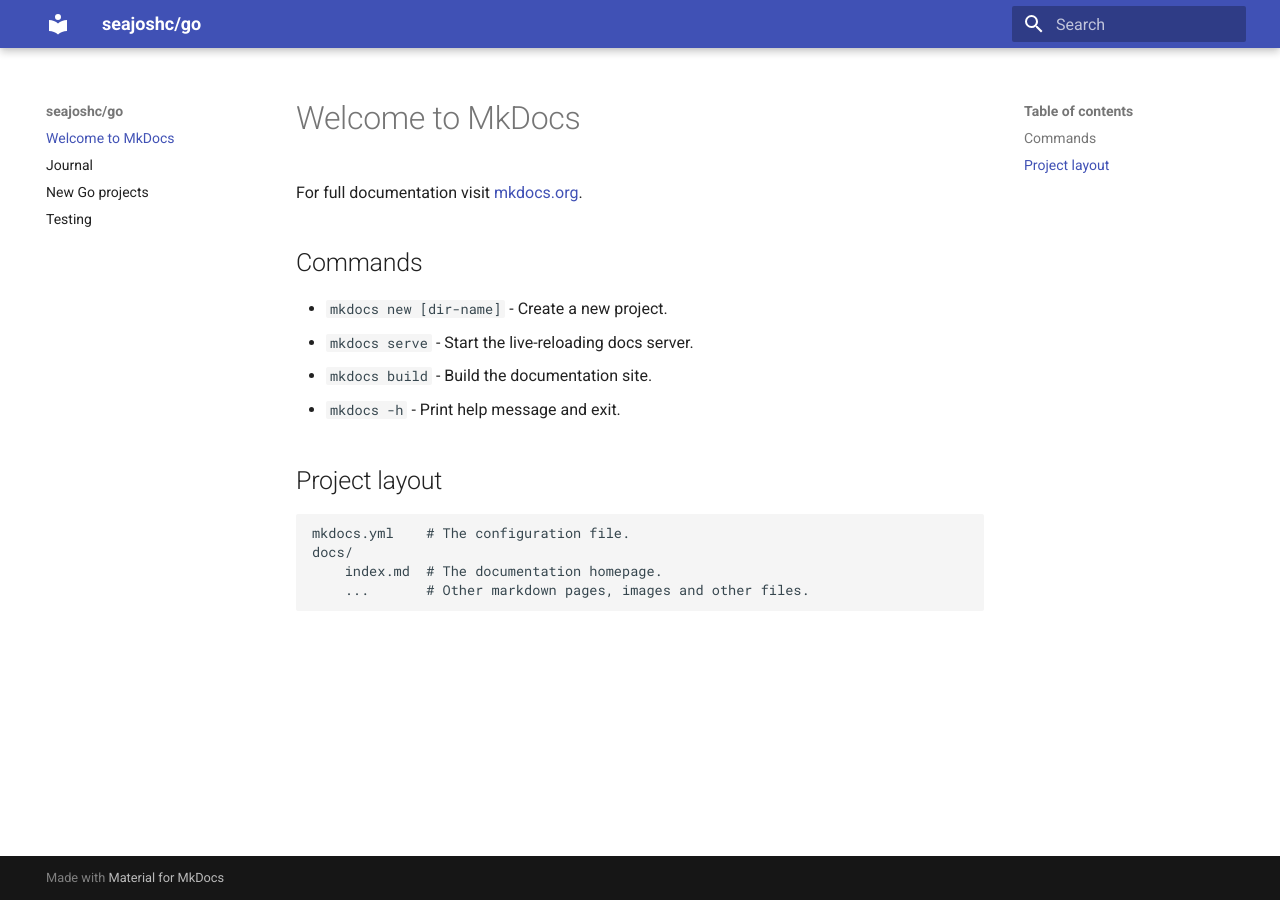
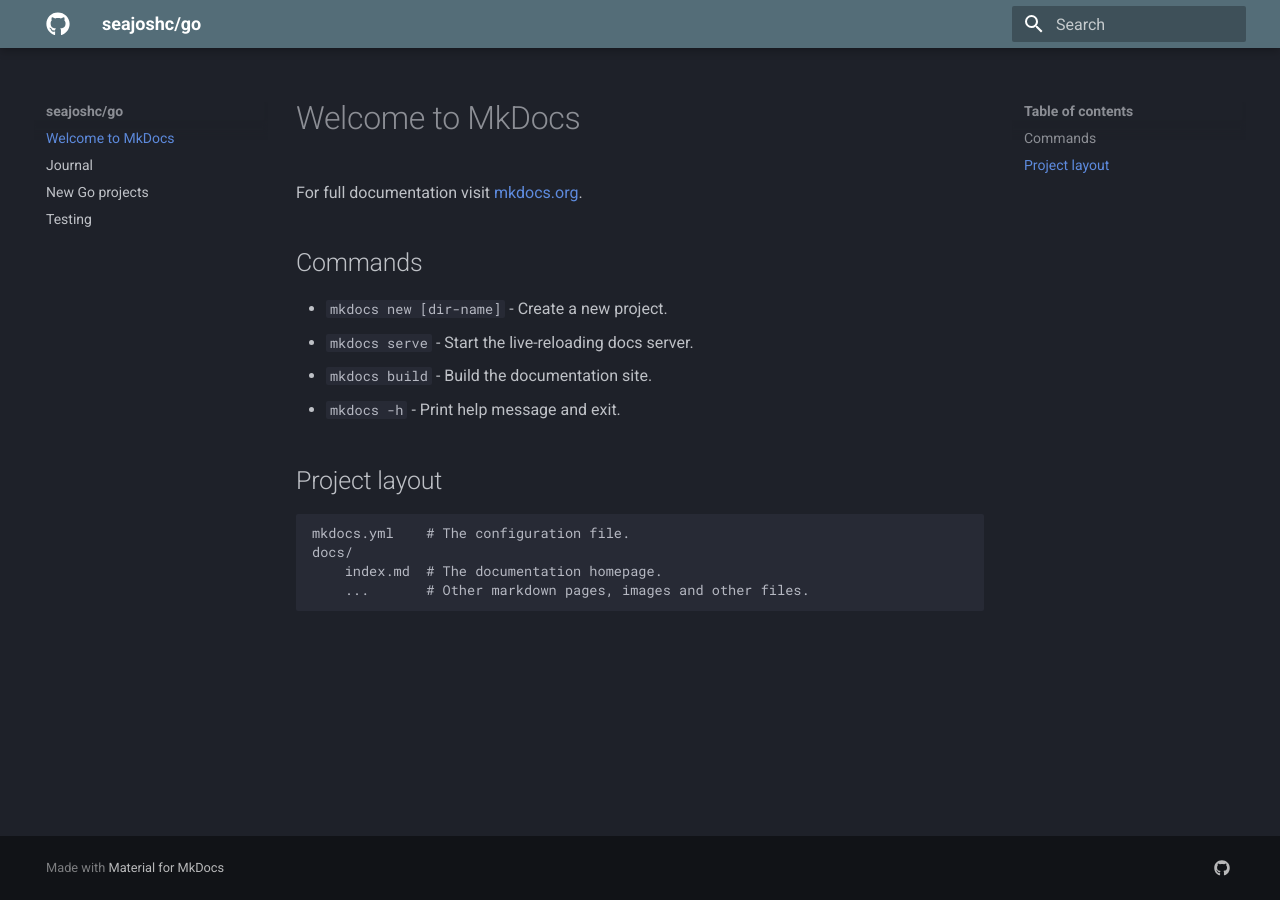
Before and after one commit to seajoshc/ftlgo-book, an MkDocs documentation site: the page built from docs/index.md, in a window 1280 px wide. Built offline with MkDocs 1.6.1 and Material for MkDocs 9.7.7, drawn with Linux system fonts in a browser that asks for light colours.

Commit message:
adds links and icon etc

```diff
--- a/mkdocs.yml
+++ b/mkdocs.yml
@@ -1,6 +1,19 @@
 site_name: seajoshc/go
+extra:
+  homepage: https://github.com/seajoshc/go
+  social:
+    - icon: fontawesome/brands/github
+      link: https://github.com/seajoshc
+plugins:
+  - search
 theme:
   name: material
+  icon:
+    logo: fontawesome/brands/github
+  palette:
+    scheme: slate
+    primary: blue grey
+    accent: teal
   features:
     - navigation.instant
     - navigation.tracking
```
